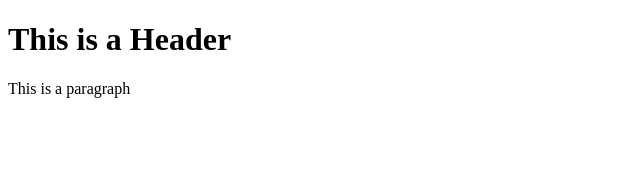
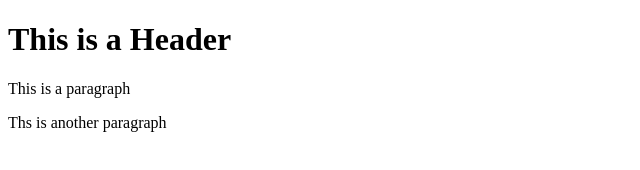
Before and after one commit to eileenchang96/git-test, a plain HTML site: page index.html in a window 1280 px wide. Shown: the whole page, without its empty margins (0-640 px from the left). Drawn offline with Linux system fonts and the light colour scheme.

Commit message:
Third commit

```diff
--- a/index.html
+++ b/index.html
@@ -3,5 +3,6 @@
     <body>
         <h1>This is a Header</h1>
         <p>This is a paragraph</p>
+        <p>Ths is another paragraph</p>
     </body>
 </html>
```
